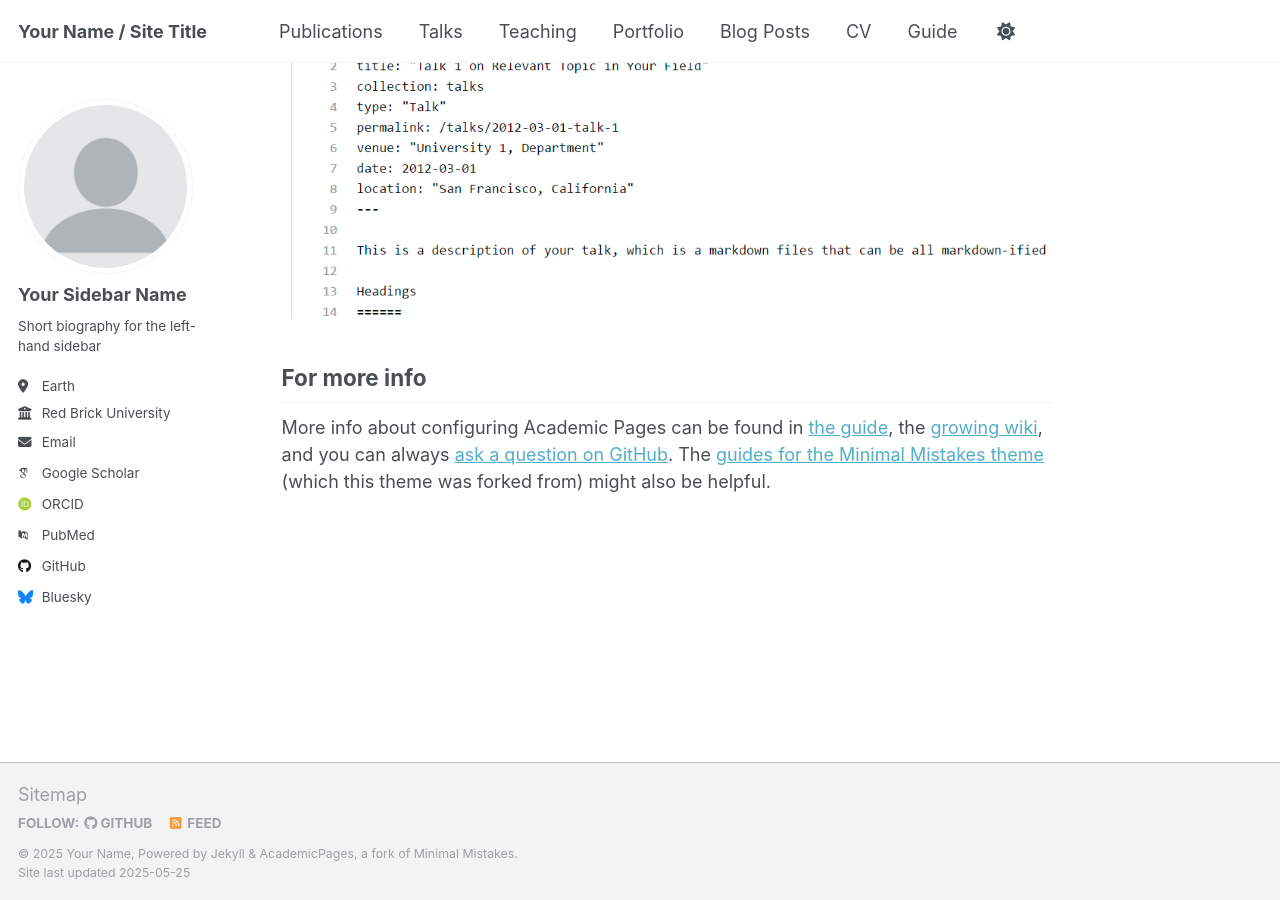
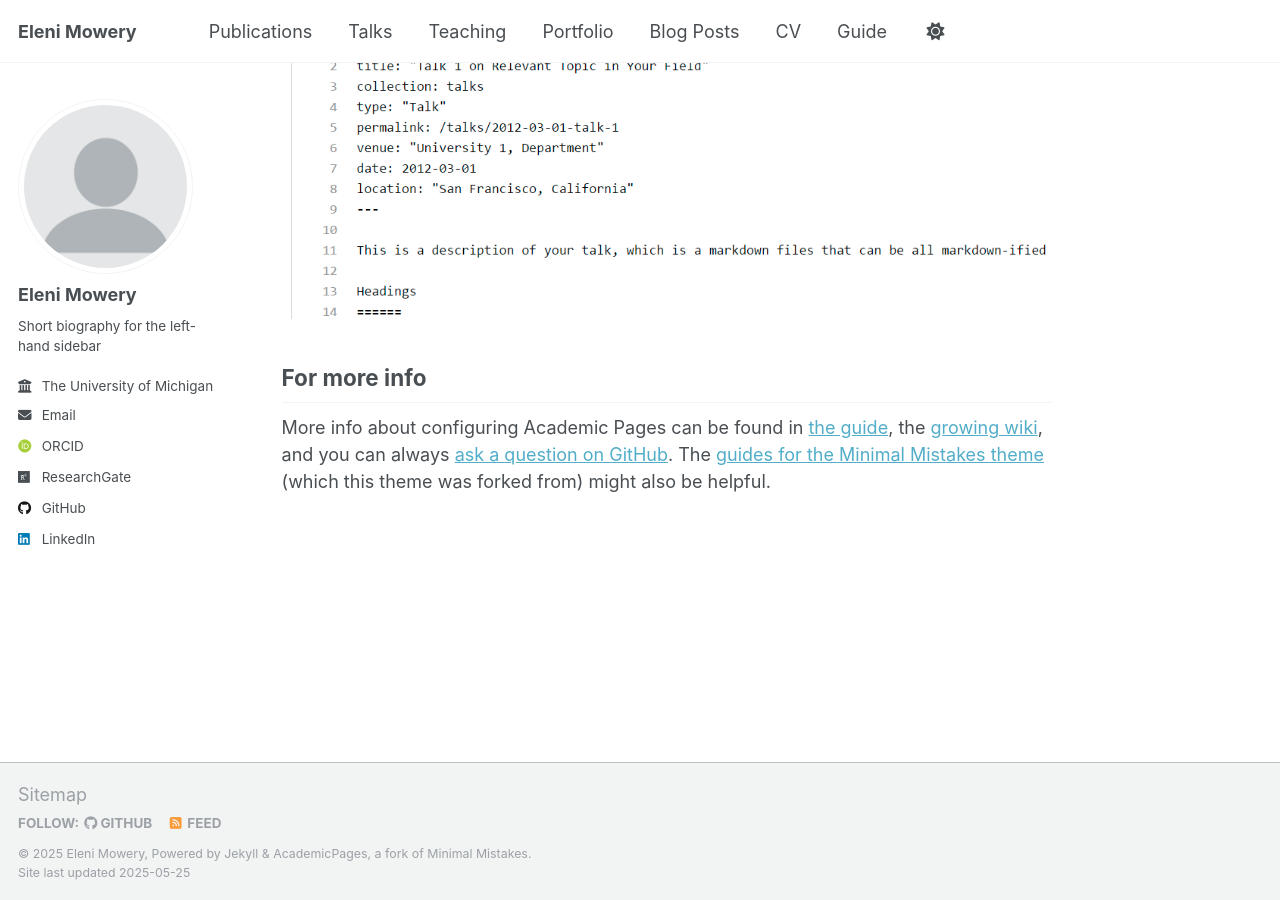
Before and after one commit to etmowery/etmowery.github.io, a Jekyll site: the page built from _pages/about.md, in a window 1280 px wide and 900 px high, scrolled down 2636 px. Built offline with Jekyll 4.4.1, drawn with Linux system fonts in a browser that asks for light colours; some web fonts are replaced.

Commit message:
Update _config.yml

```diff
--- a/_config.yml
+++ b/_config.yml
@@ -9,9 +9,9 @@
 # Basic Site Settings
 locale                   : "en-US"
 site_theme               : "default"
-title                    : "Your Name / Site Title"
+title                    : "Eleni Mowery"
 title_separator          : "-"
-name                     : &name "Your Name"
+name                     : &name "Eleni Mowery"
 description              : &description "personal description"
 url                      : https://academicpages.github.io # the base hostname & protocol for your site e.g. "https://[your GitHub username].github.io" or if you already have some other page hosted on Github then use "https://[your GitHub username].github.io/[Your Repo Name]"
 baseurl                  : "" # the subpath of your site, e.g. "/blog"
@@ -23,35 +23,35 @@ repository               : "academicpages/academicpages.github.io"
 author:
   # Biographic information
   avatar           : "profile.png"
-  name             : "Your Sidebar Name"
+  name             : "Eleni Mowery"
   pronouns         : # example: "she/her"
   bio              : "Short biography for the left-hand sidebar"
-  location         : "Earth"
-  employer         : "Red Brick University"
+  location         : # "Earth"
+  employer         : "The University of Michigan"
   uri              : # URL
-  email            : "none@example.org"
+  email            : "etmowery@umich.edu"
 
   # Academic websites
   academia         : # URL
   arxiv            : # URL - Update with the correct link to your profile
-  googlescholar    : "https://scholar.google.com/citations?user=PS_CX0AAAAAJ"
+  googlescholar    : # "https://scholar.google.com/citations?user=PS_CX0AAAAAJ"
   impactstory      : # URL
   orcid            : "http://orcid.org/yourorcidurl"
   semantic         : # URL
-  pubmed           : "https://www.ncbi.nlm.nih.gov/pubmed/?term=john+snow"
-  researchgate     : # URL
+  pubmed           : # "https://www.ncbi.nlm.nih.gov/pubmed/?term=john+snow"
+  researchgate     : "https://www.researchgate.net/profile/Eleni-Mowery/research"
   scopus           : # URL
 
   # Repositories and software development
   bitbucket        : # Username - Update with your username on the site
   codepen          : # Username
   dribbble         : # Username
-  github           : "academicpages"
+  github           : "etmowery"
   kaggle           : # Username
   stackoverflow    : # User number or user number and name (i.e., use "1" or "1/jeff-atwood")
 
   # Social media
-  bluesky          : "bsky.app" # Replace this with you Bluesky username
+  bluesky          : # Replace this with you Bluesky username
   facebook         : # Username
   flickr           : # Username
   foursquare       : # Username
@@ -60,7 +60,7 @@ author:
   keybase          : # Username
   instagram        : # Username
   lastfm           : # Username
-  linkedin         : # Username
+  linkedin         : "etmowery"
   mastodon         : # URL
   medium           : # URL
   pinterest        : # Username
@@ -84,6 +84,8 @@ publication_category:
     title: 'Journal Articles'
   conferences:
     title: 'Conference Papers'
+  thesis:
+    title: 'Theses'
 
 # Site Settings
 teaser                   :  # filename of teaser fallback teaser image placed in /images/, .e.g. "500x300.png"
```
